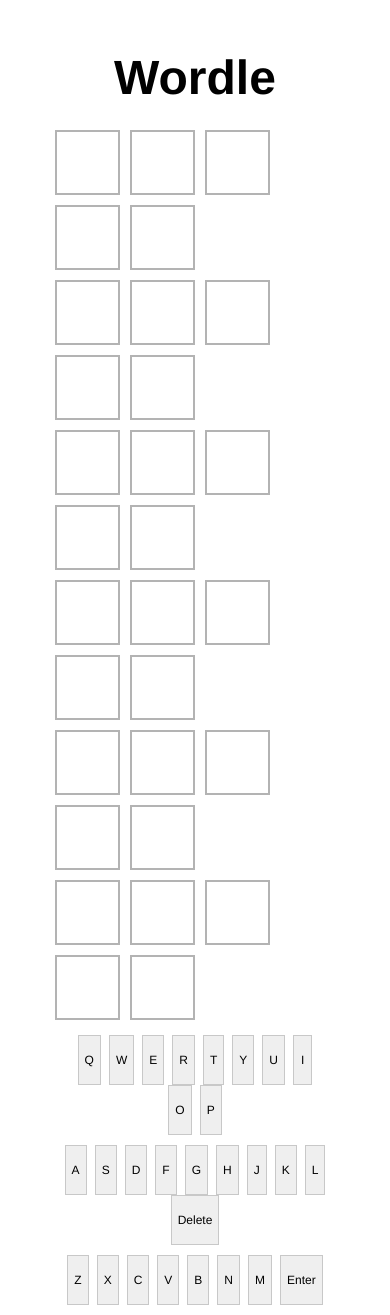
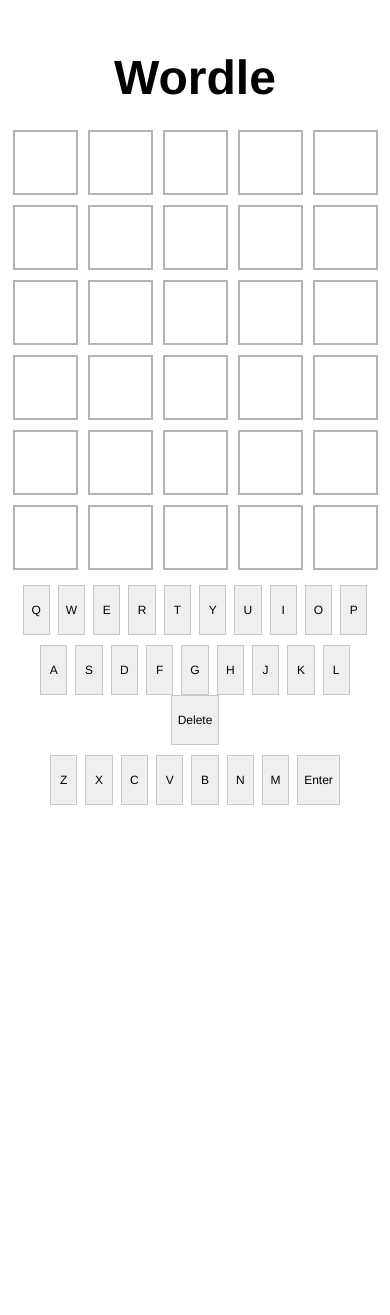
Before and after one commit to newracket/Wordle, a Flask app: page / in a window 390 px wide. After the commit the page ends 805 px from the top, so only its background shows below. Run offline with Flask 2, Linux system fonts and the light colour scheme; parts of the project's set-up code (start-up, migrations or seed data) failed here and were passed over.

Commit message:
Made browser viewable on mobile

```diff
--- a/static/index.css
+++ b/static/index.css
@@ -6,7 +6,7 @@
 
 .outerDiv {
   height: 100%;
-  padding: 50px;
+  padding: 50px 0;
 
   display: flex;
   flex-direction: column;
@@ -34,7 +34,7 @@
 
 .keyboardKey {
   height: 50px;
-  min-width: min(50px, 5vw);
+  min-width: min(50px, 7vw);
   margin: 0 2px;
   border: 1px solid rgb(200, 200, 200);
 
--- a/templates/index.html
+++ b/templates/index.html
@@ -3,6 +3,7 @@
 <html lang="en">
 
 <head>
+  <meta name="viewport" content="width=device-width, initial-scale=1.0">
   <link href="{{ url_for("static", filename="index.css") }}" rel="stylesheet">
   <title>Wordle</title>
 </head>
```
